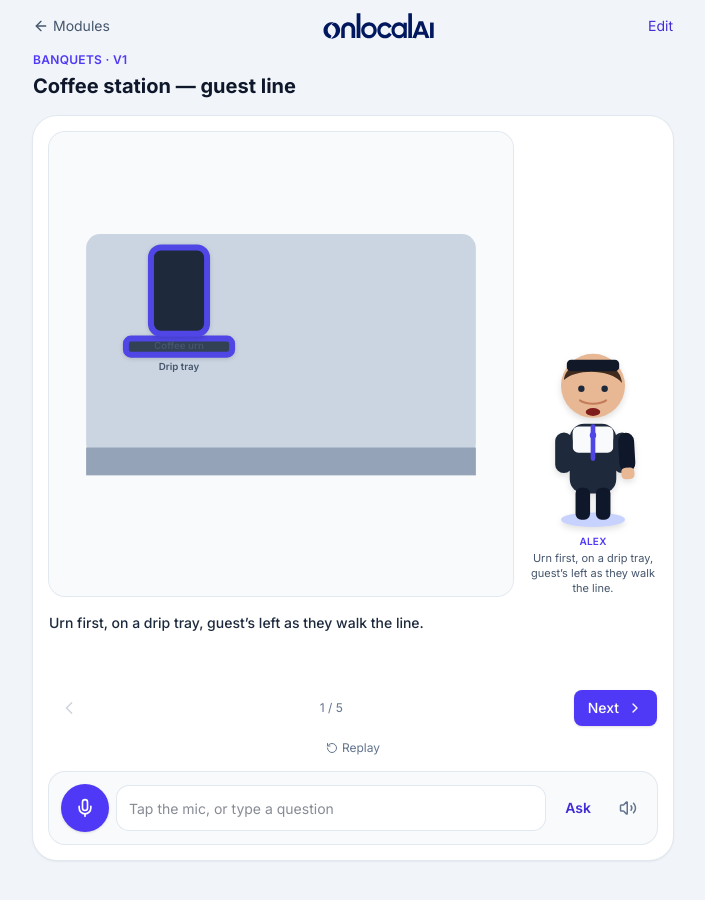
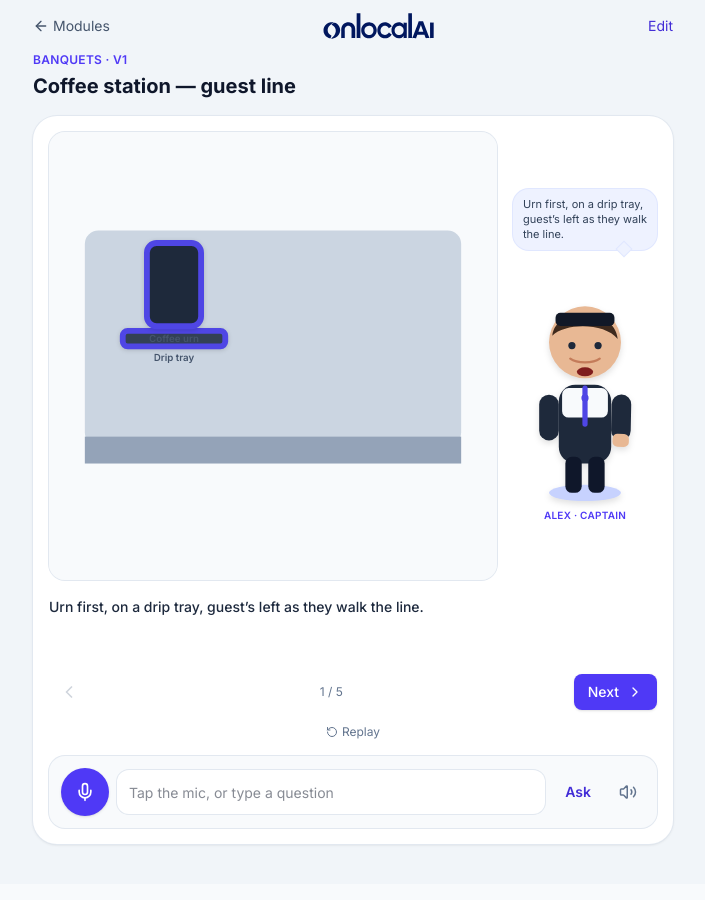
Before and after one commit to mjubilee1/OnLocalMarketingSite, a React (Vite) app: page /demo/banquet-coffee-station in a window 1280 px wide. Shown: the whole page, without its empty margins (287-992 px from the left). Built offline with nearby package versions, Linux system fonts and the light colour scheme.

Commit message:
add trainer to view

```diff
--- a/src/training/Coach.tsx
+++ b/src/training/Coach.tsx
@@ -204,7 +204,13 @@ export function CoachFigure({ className }: { className?: string }) {
   const think = mood === 'think';
 
   return (
-    <div className={cn('flex w-[6.5rem] shrink-0 flex-col items-center sm:w-32', className)}>
+    <div className={cn('flex w-[7.25rem] shrink-0 flex-col items-center sm:w-36', className)}>
+      {line && (
+        <div className="relative mb-2 w-full rounded-2xl bg-indigo-50 px-2.5 py-2 text-[11px] leading-snug text-slate-700 ring-1 ring-indigo-100">
+          {think ? 'Let me check the standard…' : line}
+          <span className="absolute -bottom-1 right-7 h-2.5 w-2.5 rotate-45 bg-indigo-50 ring-1 ring-indigo-100" />
+        </div>
+      )}
       <motion.div
         className="relative"
         animate={{ y: talking ? [0, -3, 0] : listen ? [0, -1, 0] : [0, 4, 0] }}
@@ -219,15 +225,10 @@ export function CoachFigure({ className }: { className?: string }) {
           <rect x="30" y="80" width="28" height="18" rx="4" fill="#f8fafc" />
           <path d="M44 80 v22" stroke="#4f46e5" strokeWidth="3.2" strokeLinecap="round" />
           <circle cx="44" cy="86" r="2.2" fill="#4f46e5" />
-          <rect x="18" y="84" width="12" height="28" rx="6" fill="#1e293b" />
-          <rect x="58" y="84" width="12" height="28" rx="6" fill="#1e293b" />
-          <motion.g
-            animate={{ rotate: talking ? [0, 8, 0, -6, 0] : 0 }}
-            transition={{ duration: 0.7, repeat: talking ? Infinity : 0 }}
-            style={{ originX: 0.78, originY: 0.6 }}
-          >
-            <rect x="62" y="84" width="11" height="27" rx="6" fill="#0f172a" />
-            <rect x="63" y="108" width="9" height="8" rx="3" fill="#e8b894" />
+          <rect x="16" y="84" width="12" height="28" rx="6" fill="#1e293b" />
+          <motion.g animate={{ rotate: talking ? [0, 10, 0, -8, 0] : 0 }} transition={{ duration: 0.65, repeat: talking ? Infinity : 0 }} style={{ originX: 0.8, originY: 0.58 }}>
+            <rect x="60" y="84" width="12" height="28" rx="6" fill="#1e293b" />
+            <rect x="61" y="108" width="10" height="8" rx="3" fill="#e8b894" />
           </motion.g>
           <rect x="32" y="122" width="10" height="22" rx="4" fill="#0f172a" />
           <rect x="46" y="122" width="10" height="22" rx="4" fill="#0f172a" />
@@ -247,8 +248,7 @@ export function CoachFigure({ className }: { className?: string }) {
           <rect x="26" y="34" width="36" height="8" rx="3" fill="#111827" />
         </svg>
       </motion.div>
-      <p className="mt-1 text-[10px] font-semibold uppercase tracking-wide text-indigo-600">Alex</p>
-      <p className="mt-0.5 min-h-10 text-center text-[11px] leading-snug text-slate-600">{think ? '…' : line}</p>
+      <p className="mt-1 text-[10px] font-semibold uppercase tracking-wide text-indigo-600">Alex · captain</p>
     </div>
   );
 }
@@ -308,7 +308,7 @@ export function SceneRow({ lookingAt, children }: { lookingAt: LookingAt; childr
     setLookingAt(lookingAt);
   }, [lookingAt.phase, lookingAt.caption, lookingAt.highlights.join('|'), setLookingAt]);
   return (
-    <div className="flex items-end gap-2 sm:gap-4">
+    <div className="flex items-center gap-2 sm:gap-4">
       <div className="min-w-0 flex-1">{children}</div>
       <CoachFigure />
     </div>
```
